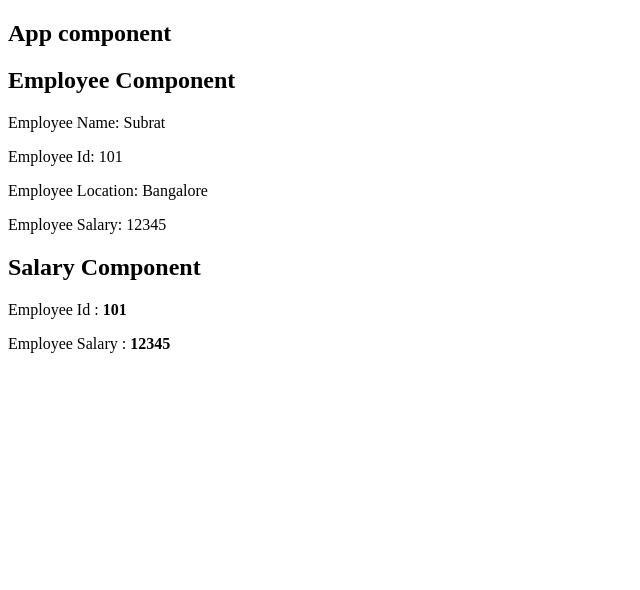
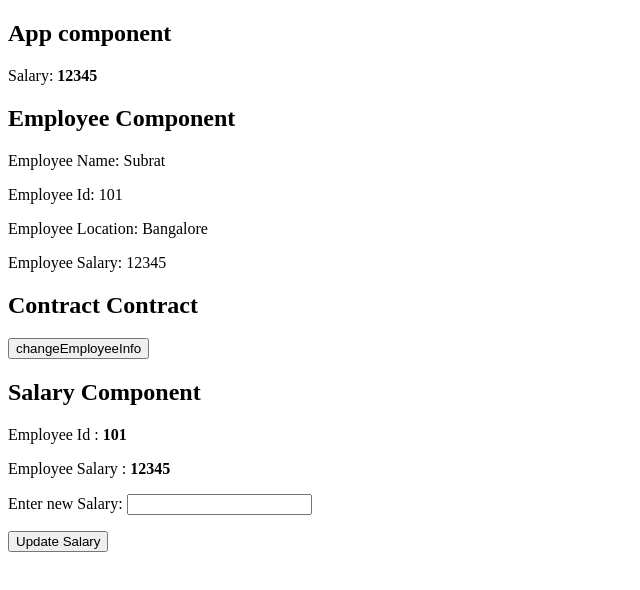
Before and after one commit to MeSubrat/react-practice-youtube, a React (Create React App) app: page / in a window 1280 px wide. Shown: the top 590 px of the page, without its empty margins (0-640 px from the left). Built offline with nearby package versions, Linux system fonts and the light colour scheme.

Commit message:
Learnt Context Consumer . Must rea the code for better understanding

```diff
--- a/src/index.js
+++ b/src/index.js
@@ -808,13 +808,81 @@ import video from '../src/assets/Video1.mp4'
 
 
 //useContext hook for functions in react
+// const employeeContext = React.createContext();
+// function App(){
+//     const [employee,setEmployee]=useState({Id:'101',Name:'Subrat',Location:'Bangalore',Salary:'12345'});
+
+//     return <div>
+//         <h2>App component</h2>
+//         <employeeContext.Provider value={employee}>
+//             <Employee></Employee>
+//         </employeeContext.Provider>
+
+//     </div>
+// }
+
+// function Employee()
+// {
+//     const empContext=useContext(employeeContext);
+//     return <div>
+//         <h2>Employee Component</h2>
+//         <p>
+//             <label>
+//                 Employee Name: {empContext.Name}
+//             </label>
+//         </p>
+//         <p>
+//             <label>
+//                 Employee Id: {empContext.Id}
+//             </label>
+//         </p>
+//         <p>
+//             <label>
+//                 Employee Location: {empContext.Location}
+//             </label>
+//         </p>
+//         <p>
+//             <label>
+//                 Employee Salary: {empContext.Salary}
+//             </label>
+//         </p>
+//         <Salary></Salary>
+//     </div>
+// }
+
+// function Salary(){
+//     const salComponentContext=useContext(employeeContext)
+//     return <div>
+//         <h2>Salary Component</h2>
+//         <p>
+//             <label>
+//                 Employee Id : <b>{salComponentContext.Id}</b>
+//             </label>
+//         </p>
+//         <p>
+//             <label>
+//                 Employee Salary : <b>{salComponentContext.Salary}</b>
+//             </label>
+//         </p>
+//     </div>
+// }
+
+// const element=<App></App>
+// ReactDOM.render(element,document.getElementById('root'));
+
+//Context Consumer in React
 const employeeContext = React.createContext();
 function App(){
-    const [employee,setEmployee]=useState({Id:'101',Name:'Subrat',Location:'Bangalore',Salary:'12345'});
+    const [employee,setEmployee]=useState({Id:'101',Name:'Subrat',Location:'Bangalore',Salary:'12345',employeeType:'Contractual'});
 
     return <div>
         <h2>App component</h2>
-        <employeeContext.Provider value={employee}>
+        <p>
+            <label>
+                Salary: <b>{employee.Salary}</b>
+            </label>
+        </p>
+        <employeeContext.Provider value={{data:employee,updateEmployee:setEmployee}}>
             <Employee></Employee>
         </employeeContext.Provider>
 
@@ -824,46 +892,82 @@ function App(){
 function Employee()
 {
     const empContext=useContext(employeeContext);
+    function changeEmployeeType()
+    {
+        empContext.updateEmployee({...empContext.data,
+            employeeType:empContext.data.employeeType==='Contractual'?'Permanent':'Contractual'
+        })
+    }
+
     return <div>
         <h2>Employee Component</h2>
         <p>
             <label>
-                Employee Name: {empContext.Name}
+                Employee Name: {empContext.data.Name}
             </label>
         </p>
         <p>
             <label>
-                Employee Id: {empContext.Id}
+                Employee Id: {empContext.data.Id}
             </label>
         </p>
         <p>
             <label>
-                Employee Location: {empContext.Location}
+                Employee Location: {empContext.data.Location}
             </label>
         </p>
         <p>
             <label>
-                Employee Salary: {empContext.Salary}
+                Employee Salary: {empContext.data.Salary}
             </label>
         </p>
+
+        <employeeContext.Consumer>
+            {value=>value.data.employeeType==='Contractual'?<Contract></Contract>:<Permanent></Permanent>}
+        </employeeContext.Consumer>
+        <button onClick={changeEmployeeType}>changeEmployeeInfo</button>
+
         <Salary></Salary>
     </div>
 }
 
 function Salary(){
+    const [Sal,setSalary]=useState('');
     const salComponentContext=useContext(employeeContext)
+    function updateSalary(){
+        salComponentContext.updateEmployee({...salComponentContext.data,Salary:Sal});
+    }
     return <div>
         <h2>Salary Component</h2>
         <p>
             <label>
-                Employee Id : <b>{salComponentContext.Id}</b>
+                Employee Id : <b>{salComponentContext.data.Id}</b>
             </label>
         </p>
         <p>
             <label>
-                Employee Salary : <b>{salComponentContext.Salary}</b>
+                Employee Salary : <b>{salComponentContext.data.Salary}</b>
             </label>
         </p>
+        <p>
+            <label>Enter new Salary: <input  type='text' onChange={e=>setSalary(e.target.value)}/></label>
+        </p>
+        <button onClick={updateSalary}>Update Salary</button>
+    </div>
+}
+
+function Permanent(){
+    return <div>
+        <h2>
+            Permanent Component
+        </h2>
+    </div>
+}
+function Contract(){
+    return <div>
+        <h2>
+            Contract Contract
+        </h2>
     </div>
 }
 
```
